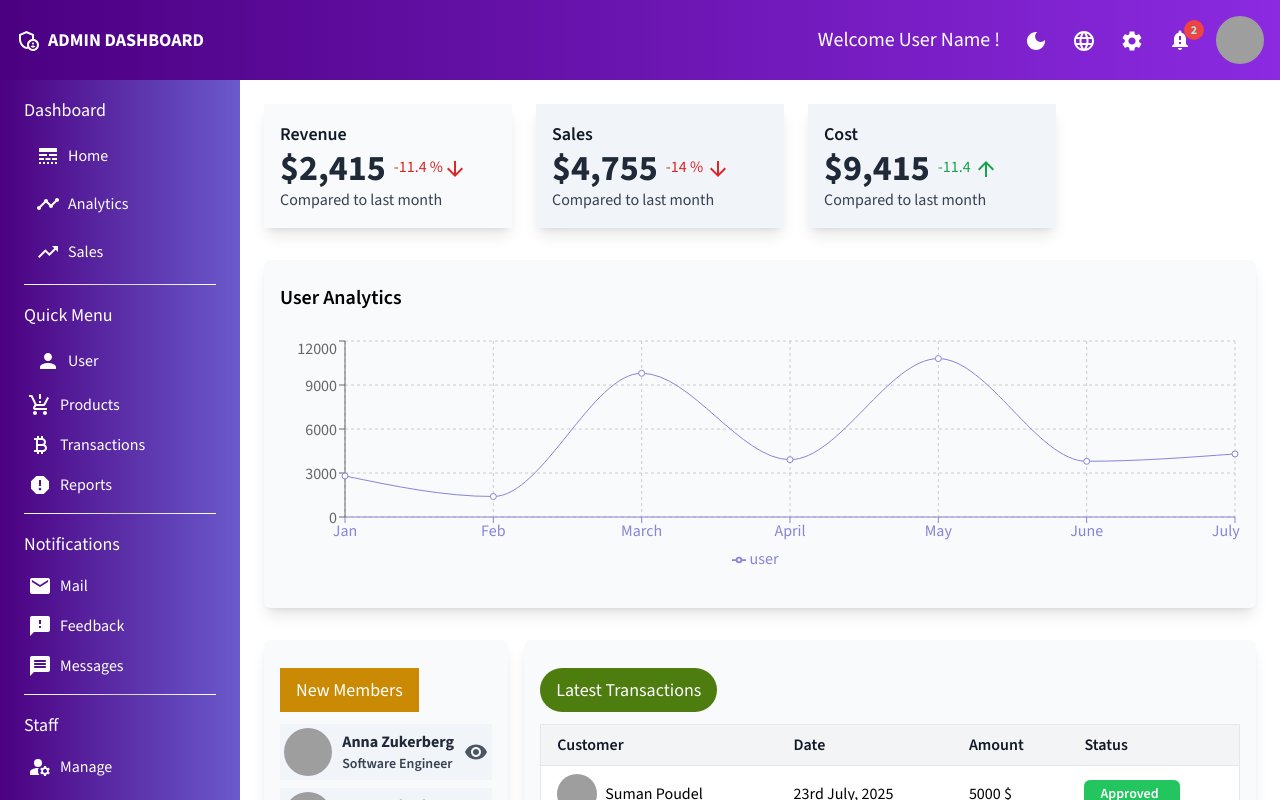
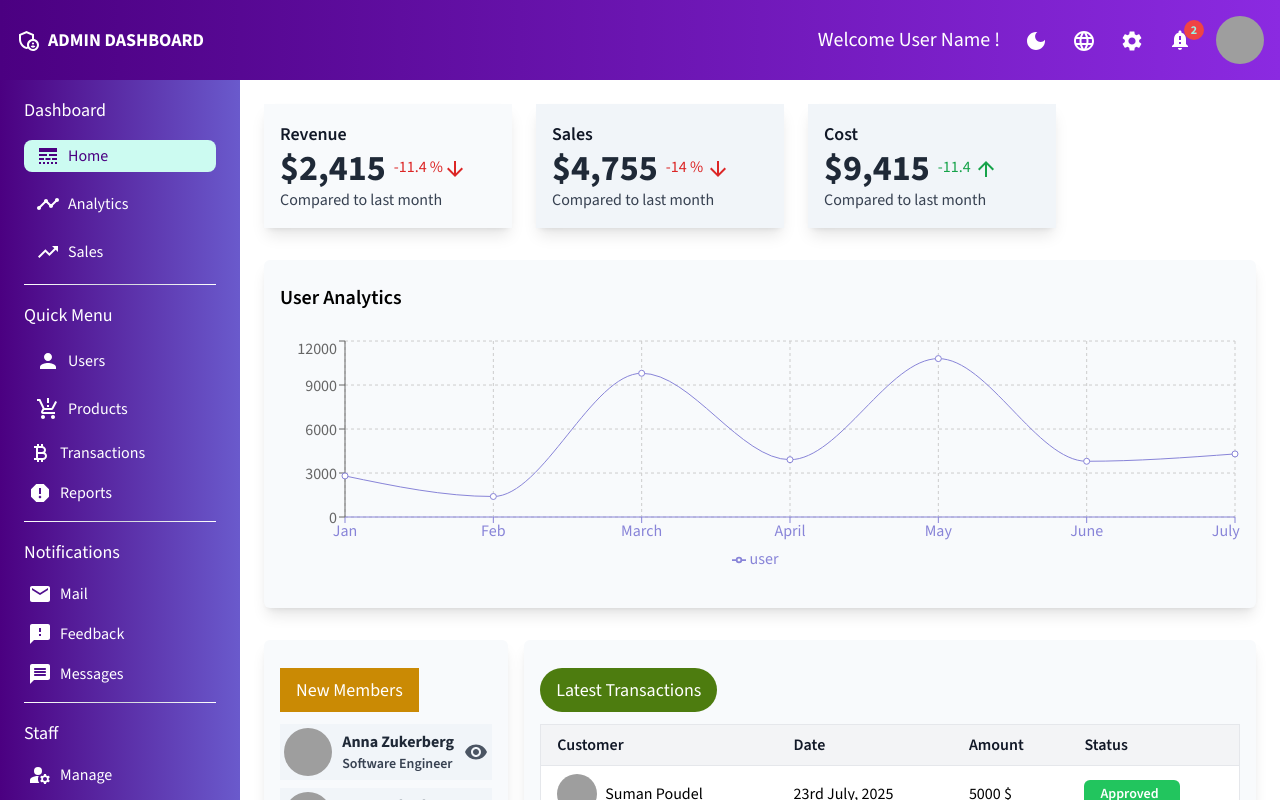
Before and after one commit to Ahsinal/admin-panel, a React (Create React App) app: page / in a window 1280 px wide. Shown: the top 800 px of the page. Built offline with nearby package versions, Linux system fonts and the light colour scheme; grey boxes are pictures that could not be loaded.

Commit message:
updated side links

```diff
--- a/src/components/SideNav.jsx
+++ b/src/components/SideNav.jsx
@@ -1,22 +1,16 @@
 import {
   CurrencyBitcoin,
   Feedback,
-  GraphicEq,
-  Home,
   LineStyle,
   Mail,
   ManageAccounts,
   MessageRounded,
   Person,
-  PrivacyTip,
   ProductionQuantityLimits,
   Report,
-  Security,
   Timeline,
   TrendingUp,
-  UsbRounded,
 } from "@mui/icons-material";
-import { Table } from "@mui/material";
 import React, { useState } from "react";
 import { Link, useNavigate } from "react-router-dom";
 
@@ -41,9 +35,9 @@ const SideNav = ({ isSidenavOpen }) => {
       <ul className="space-y-4 mb-4 px-2">
         <h1 className="text-white text-lg font-normal">Dashboard</h1>
         <li
-          onClick={() => handleSelected("/", "/")}
+          onClick={() => handleSelected("home", "/")}
           className={`flex items-center px-3 py-1 space-x-2 text-gray-800 cursor-pointer rounded-lg ${
-            selectedLink === ""
+            selectedLink === "home"
               ? "bg-teal-100 text-primary-500"
               : " text-white hover:text-teal-200 "
           }`}
@@ -86,9 +80,16 @@ const SideNav = ({ isSidenavOpen }) => {
           }`}
         >
           <Person />
-          <Link to="/users">User</Link>
+          <Link to="/users">Users</Link>
         </li>
-        <li className="flex items-center px-1 space-x-2 text-white hover:text-teal-200 cursor-pointer">
+        <li
+          onClick={() => handleSelected("products", "/products")}
+          className={`flex items-center px-3 py-1 space-x-2 cursor-pointer rounded-lg ${
+            selectedLink === "products"
+              ? "bg-teal-100 text-primary-500"
+              : "text-white hover:text-teal-200"
+          }`}
+        >
           <ProductionQuantityLimits />
           <Link to="/">Products</Link>
         </li>
```
